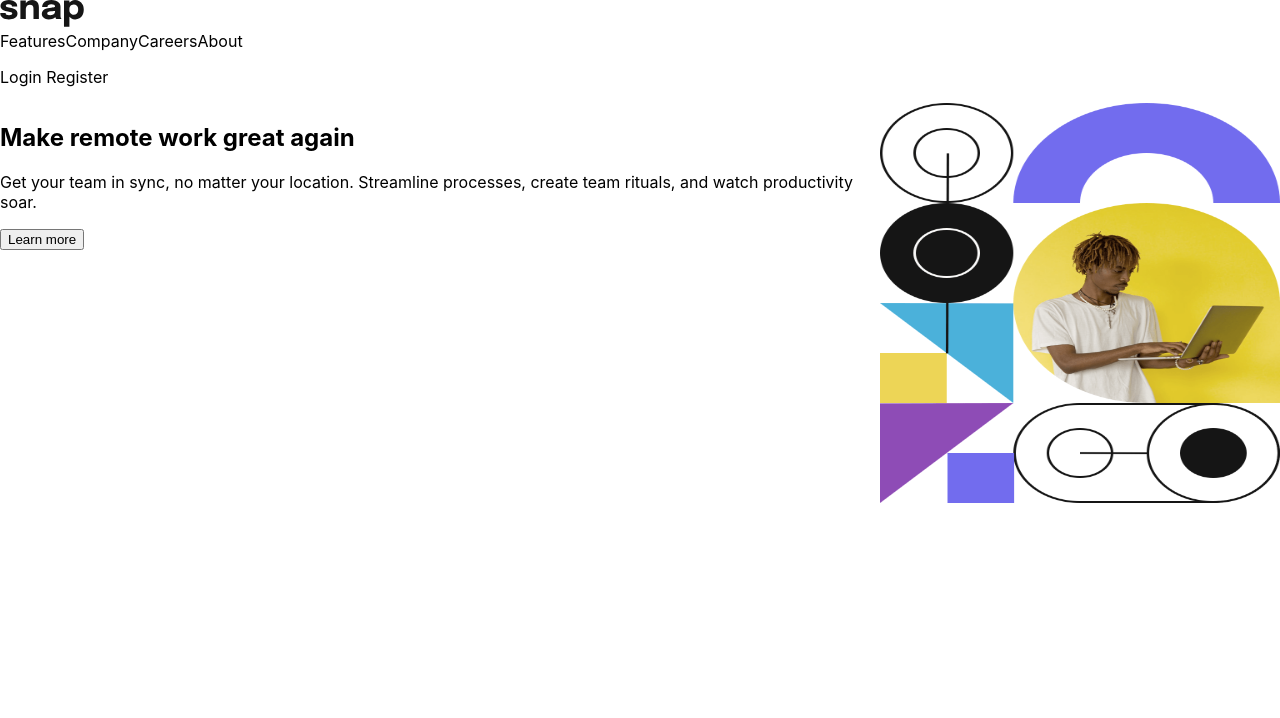
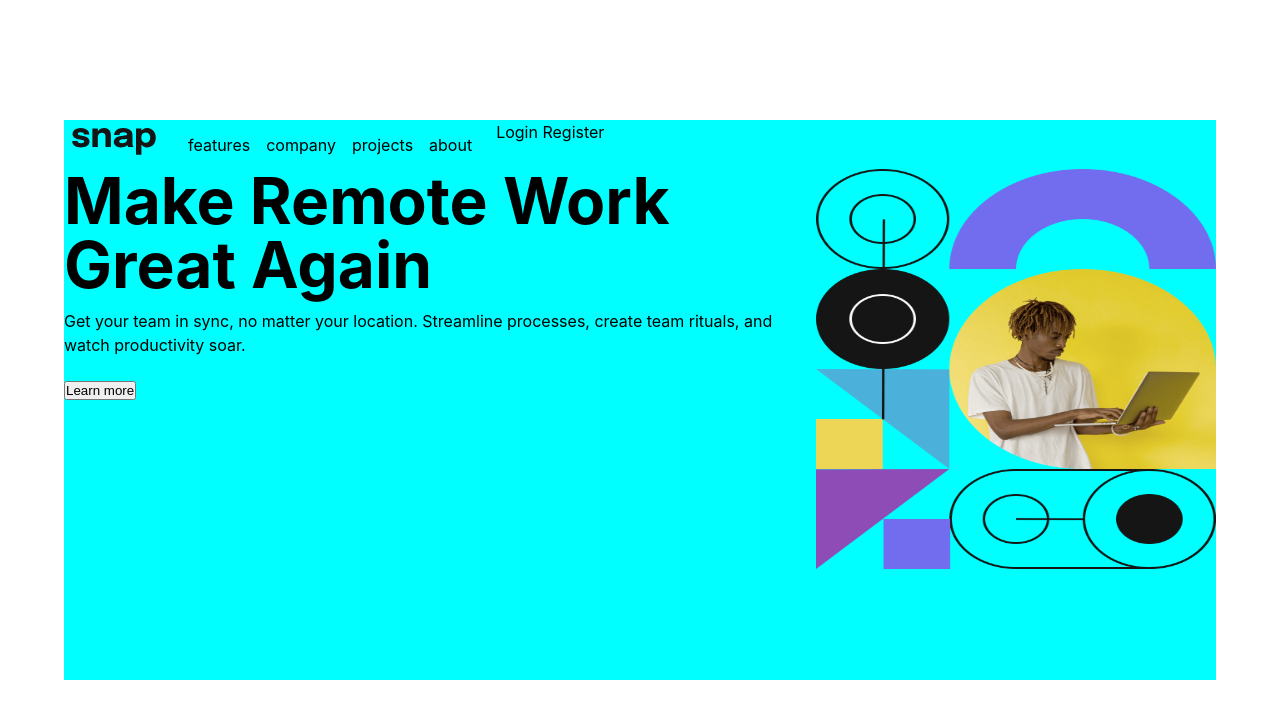
Before and after one commit to beyondthefruit/intro-dropdown, a React (Create React App) app: page / in a window 1280 px wide. Shown: the top 718 px of the page. Built offline with nearby package versions, Linux system fonts and the light colour scheme.

Commit message:
feat: data links + basic dropdown menu

```diff
--- a/src/App.css
+++ /dev/null
@@ -1,38 +0,0 @@
-.App {
-  text-align: center;
-}
-
-.App-logo {
-  height: 40vmin;
-  pointer-events: none;
-}
-
-@media (prefers-reduced-motion: no-preference) {
-  .App-logo {
-    animation: App-logo-spin infinite 20s linear;
-  }
-}
-
-.App-header {
-  background-color: #282c34;
-  min-height: 100vh;
-  display: flex;
-  flex-direction: column;
-  align-items: center;
-  justify-content: center;
-  font-size: calc(10px + 2vmin);
-  color: white;
-}
-
-.App-link {
-  color: #61dafb;
-}
-
-@keyframes App-logo-spin {
-  from {
-    transform: rotate(0deg);
-  }
-  to {
-    transform: rotate(360deg);
-  }
-}
--- a/src/App.js
+++ b/src/App.js
@@ -1,13 +1,14 @@
-import './App.css';
 import NavMenu from './Components/nav';
 import Main from './Components/main';
 
 function App() {
   return (
-    <>
-      <NavMenu />
-      <Main />
-    </>
+    <div className='app'>
+      <div className='container'>
+        <NavMenu />
+        <Main />
+      </div>
+    </div>
   );
 }
 
--- a/src/Components/nav.js
+++ b/src/Components/nav.js
@@ -1,17 +1,24 @@
 import React from 'react';
 import Logo from '../assets/logo.svg';
+import { links } from '../data';
 const NavMenu = () => {
   return (
     <header>
       <div className='logo'>
         <img src={Logo} alt='snap' />
       </div>
-      <ul className='drop'>
-        <li className='lili'>Features </li>
-        <li className='lili'>Company </li>
-        <li className='lili'>Careers </li>
-        <li className='lili'>About</li>
-      </ul>
+      <nav className='nav-center'>
+        <ul className='menus'>
+          {links.map((link) => {
+            const { id, url, text } = link;
+            return (
+              <li key={id} className='lili'>
+                {text}
+              </li>
+            );
+          })}
+        </ul>
+      </nav>
 
       <p>Login Register</p>
     </header>
--- /dev/null
+++ b/src/data.js
@@ -0,0 +1,22 @@
+export const links = [
+  {
+    id: 1,
+    url: '/company',
+    text: 'features',
+  },
+  {
+    id: 2,
+    url: '/company',
+    text: 'company',
+  },
+  {
+    id: 3,
+    url: '/careers',
+    text: 'projects',
+  },
+  {
+    id: 4,
+    url: '/about',
+    text: 'about',
+  },
+];
--- a/src/index.css
+++ b/src/index.css
@@ -1,4 +1,74 @@
+*,
+::after,
+::before {
+  margin: 0;
+  padding: 0;
+  box-sizing: border-box;
+}
 body {
+  font-family: -apple-system, BlinkMacSystemFont, 'Segoe UI', Roboto, Oxygen,
+    Ubuntu, Cantarell, 'Open Sans', 'Helvetica Neue', sans-serif;
+  /* background: var(--clr-grey-10);
+  color: var(--clr-grey-1); */
+  line-height: 1.5;
+  font-size: 0.875rem;
+}
+ul {
+  list-style-type: none;
+}
+a {
+  text-decoration: none;
+}
+h1,
+h2,
+h3,
+h4 {
+  letter-spacing: var(--spacing);
+  text-transform: capitalize;
+  line-height: 1.25;
+  margin-bottom: 0.75rem;
+}
+h1 {
+  font-size: 3rem;
+}
+h2 {
+  font-size: 2rem;
+}
+h3 {
+  font-size: 1.25rem;
+}
+h4 {
+  font-size: 0.875rem;
+}
+p {
+  margin-bottom: 1.25rem;
+  color: var(--clr-grey-5);
+}
+@media screen and (min-width: 800px) {
+  h1 {
+    font-size: 4rem;
+  }
+  h2 {
+    font-size: 2.5rem;
+  }
+  h3 {
+    font-size: 1.75rem;
+  }
+  h4 {
+    font-size: 1rem;
+  }
+  body {
+    font-size: 1rem;
+  }
+  h1,
+  h2,
+  h3,
+  h4 {
+    line-height: 1;
+  }
+}
+
+/* body {
   margin: 0;
   font-family: -apple-system, BlinkMacSystemFont, 'Segoe UI', 'Roboto', 'Oxygen',
     'Ubuntu', 'Cantarell', 'Fira Sans', 'Droid Sans', 'Helvetica Neue',
@@ -10,19 +80,49 @@ body {
 code {
   font-family: source-code-pro, Menlo, Monaco, Consolas, 'Courier New',
     monospace;
+
+  } */
+
+.app {
+  display: flex;
+  align-items: center;
+  height: 100vh;
 }
 
-.drop {
+.container {
+  width: 90vw;
+  height: 70vh;
+  background-color: aqua;
+  margin: 0 auto;
+}
+
+/* navbar design */
+header {
+  display: flex;
+}
+.logo {
+  padding: 0.5rem;
+}
+
+.nav-center {
+  display: flex;
+  align-items: center;
+  justify-content: space-between;
+  padding: 0 1rem;
+}
+
+.menus {
   text-decoration: none;
-  list-style-type: none;
-  margin: 0;
-  padding: 0;
+  /* margin: 0; */
+  /* padding: 00.5rem; */
 }
 .lili {
+  padding: 0 0.5rem;
   text-align: center;
   display: inline-block;
 }
 
+/* main design */
 article {
   display: flex;
 }
```
